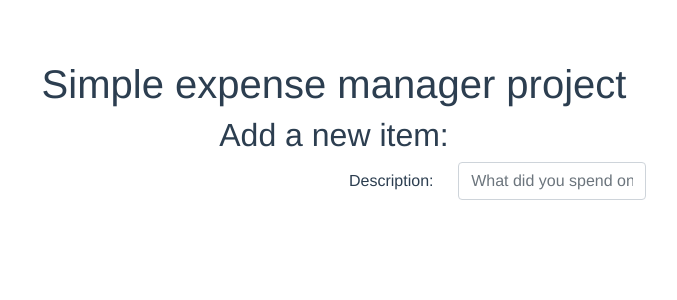
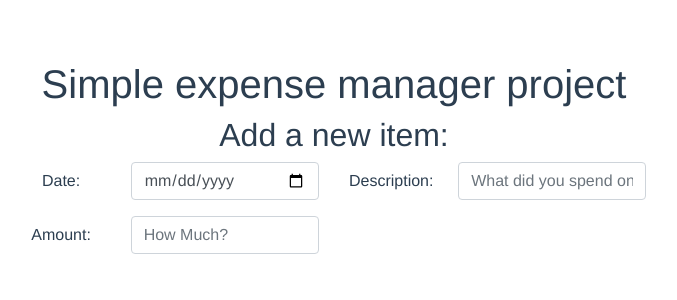
Before and after one commit to YoniWitz/Expense-Tracker-Vue, a Vue app: page / in a window 1280 px wide. Shown: the top 300 px of the page, without its empty margins (306-983 px from the left). Built offline with nearby package versions, Linux system fonts and the light colour scheme.

Commit message:
added date and description

```diff
--- a/src/components/ExpenseTracker.vue
+++ b/src/components/ExpenseTracker.vue
@@ -5,8 +5,11 @@
     <form>
       <div class="form-group row">
         <div class="col-3"></div>
-        <div class="col-3"></div>
 
+        <label for="inputDate" class="col-1 col-form-label">Date:</label>
+        <div class="col-2">
+          <input type="date" class="form-control" id="inputDate" placeholder="mm/dd/yyyy" />
+        </div>
         <label for="inputDesc" class="col-1 col-form-label">Description:</label>
         <div class="col-2">
           <input
@@ -16,7 +19,17 @@
             placeholder="What did you spend on?"
           />
         </div>
+          <div class="col-3"></div>
+      </div>
 
+      <div class="form-group row">
+        <div class="col-3"></div>
+        <label for="inputAmount" class="col-1 col-form-label">Amount:</label>
+        <div class="col-2">
+          <input type="number" class="form-control" id="inputAmount" placeholder="How Much?" />
+        </div>
+
+        <div class="col-3"></div>
         <div class="col-3"></div>
       </div>
     </form>
```
